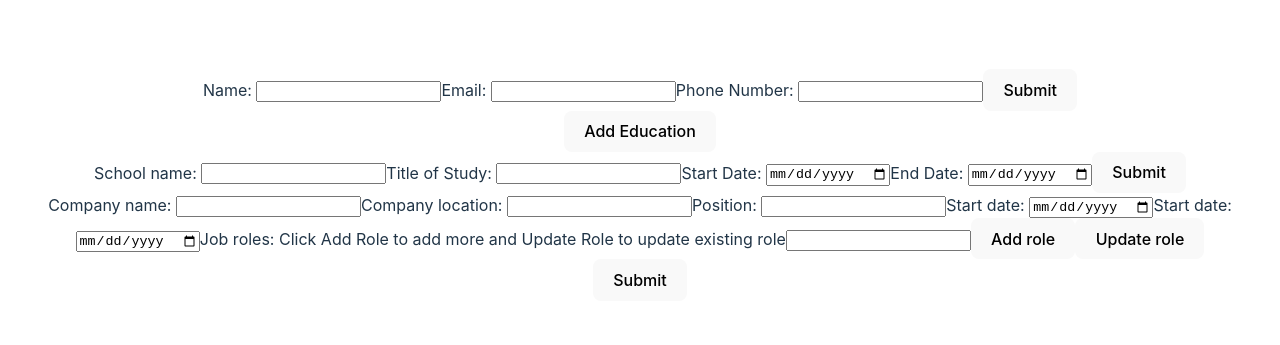
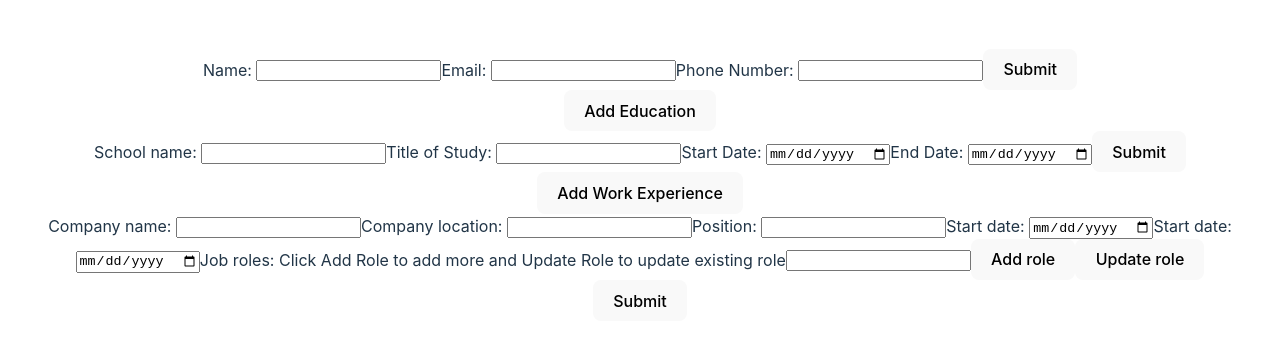
Before and after one commit to Suryakumar-Selvakumar/NextStepCV, a React (Vite) app: page / in a window 1280 px wide. Shown: the part 207-552 px from the top of the page. Built offline with nearby package versions, Linux system fonts and the light colour scheme.

Commit message:
feat(`WorkSection.jsx`): Create the component
Create the WorkSection component that allows to add multiple work
experiences. Use the same logic as in EducationSection component.

```diff
--- a/src/App.jsx
+++ b/src/App.jsx
@@ -2,14 +2,14 @@ import { useState } from 'react'
 import './styles/App.css'
 import { General } from './components/General'
 import { EducationSection } from './components/EducationSection'
-import { Work } from './components/Work'
+import { WorkSection } from './components/WorkSection'
 
 function App() {
   return (
     <>
       <General />
       <EducationSection />
-      <Work />
+      <WorkSection />
     </>
   )
 }
--- /dev/null
+++ b/src/components/WorkSection.jsx
@@ -0,0 +1,24 @@
+import { useState } from "react";
+import { Work } from "./Work";
+import { Fragment } from "react";
+
+export function WorkSection() {
+  const [experiences, setExperiences] = useState([<Work />]);
+
+  function addWork(limit) {
+    if (experiences.length < limit) {
+      setExperiences([...experiences, <Work />]);
+    }
+  }
+
+  return (
+    <div className="work-section">
+      <button type="button" id="add-work" onClick={() => addWork(2)}>
+        Add Work Experience
+      </button>
+      {experiences.map((exp, index) => (
+        <Fragment key={index}>{exp}</Fragment>
+      ))}
+    </div>
+  );
+}
```
